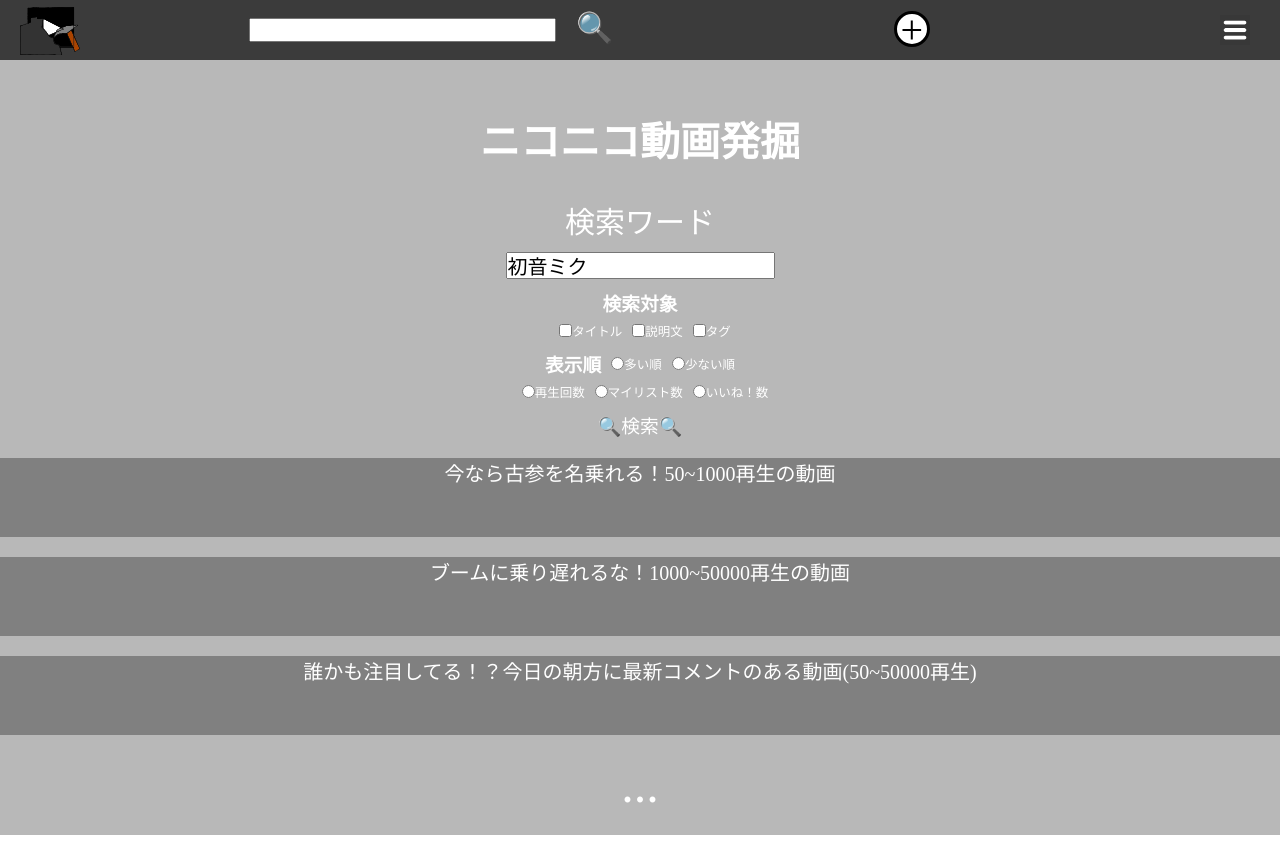
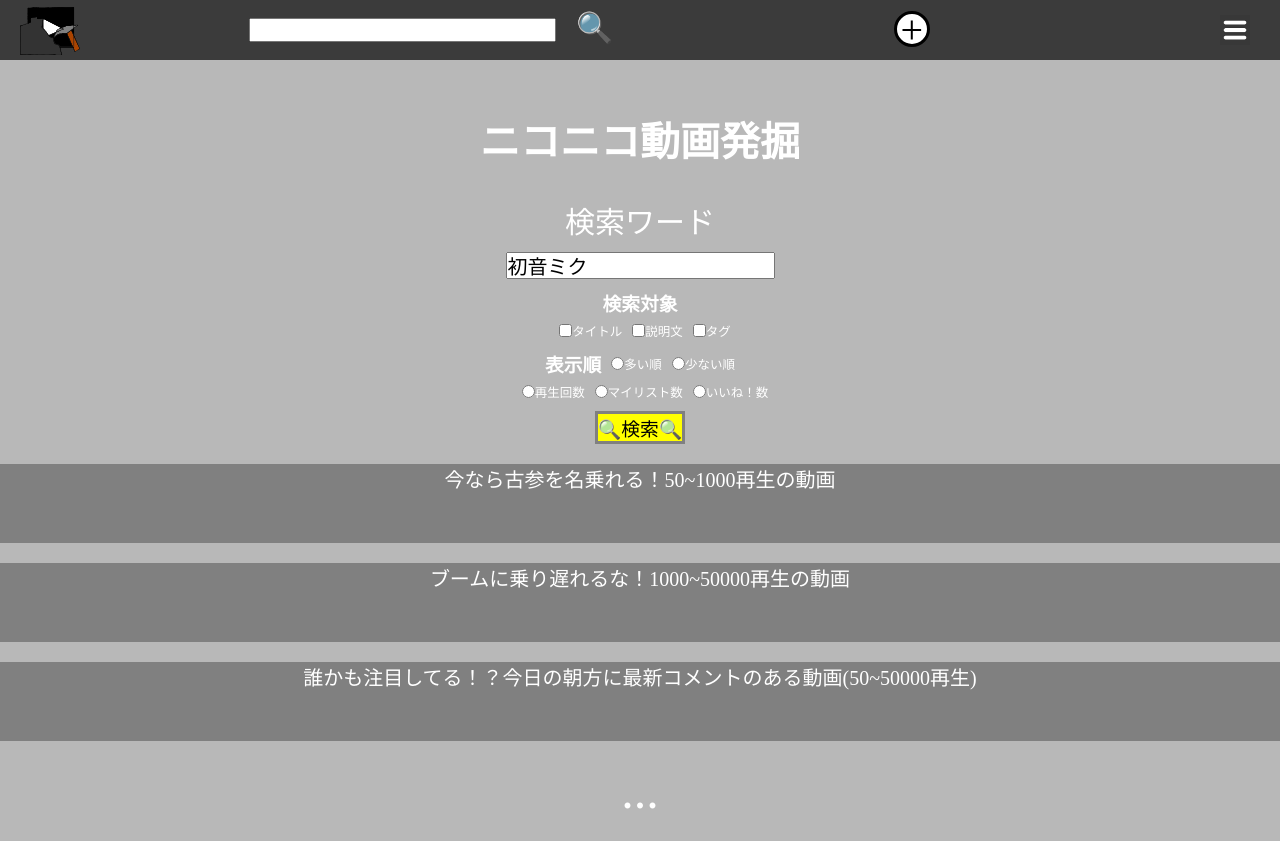
Before and after one commit to headshotMoufu/headshotMoufu, a Vue app: page /toNicoList in a window 1280 px wide. Built offline with nearby package versions, Linux system fonts and the light colour scheme.

Commit message:
文字の大きさとか調整

```diff
--- a/src/components/NicoGet.vue
+++ b/src/components/NicoGet.vue
@@ -1,7 +1,13 @@
 <template>
   <div>
     <div class="searchMark">
-      <div v-on:click="NicoGet()">🔍検索🔍</div>
+      <button
+        v-bind:disabled="isSearch"
+        v-on:click="NicoGet()"
+        class="searchButton"
+      >
+        🔍検索🔍
+      </button>
     </div>
   </div>
 </template>
@@ -13,6 +19,7 @@
 export default {
   data() {
     return {
+      isSearch: false,
       searchWords50: "",
       searchWords1000: "",
       searchWordslast: "",
@@ -30,6 +37,8 @@
   props: ["GetMovie", "query", "Targets", "Sorts", "SortsUB"],
   methods: {
     async NicoGet() {
+      this.isSearch = true
+      setTimeout(this.buttonEnable, 1000)
       //データのリセット
       this.UseData50 = []
       this.UseData1000 = []
@@ -152,6 +161,9 @@
       this.$parent.MovieData1000 = this.UseData1000
       this.$parent.MovieDatalast = this.UseDatalast
     },
+    buttonEnable() {
+      this.isSearch = false
+    },
   },
 }
 </script>
@@ -163,9 +175,8 @@
   display: flex;
   justify-content: center;
 }
-.searchMark:hover {
-  font-size: 4rem;
-  margin: 0.5rem 1.3rem;
-  cursor: pointer;
+.searchButton {
+  border: 3px solid gray;
+  background-color: yellow;
 }
 </style>
--- a/src/views/ToNicoList.vue
+++ b/src/views/ToNicoList.vue
@@ -221,7 +221,7 @@
 <style scoped>
 .to-nico-list {
   display: flex;
-  min-width: none;
+  min-width: 960px;
 }
 .contents {
   width: 100%;
```
Also changed, not shown: 1 other file (tests, documents, lock files or other folders).
